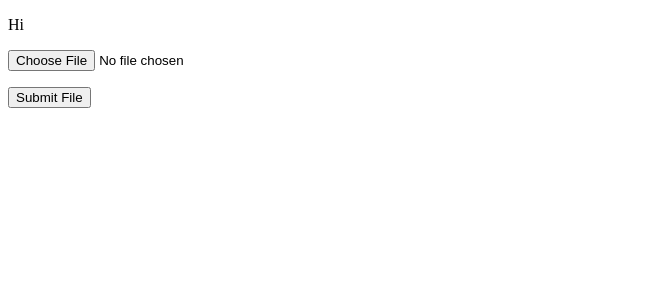
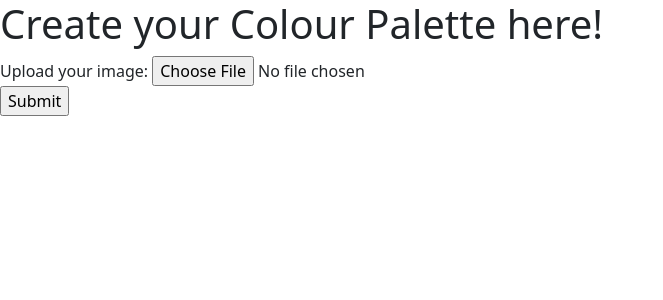
Before and after one commit to AntonyQuang/day-090-palette-extractor-website, a Flask app: page / in a window 1280 px wide. Shown: the top 300 px of the page, without its empty margins (0-663 px from the left). Run offline with Flask 2, Linux system fonts and the light colour scheme; some libraries are stand-ins or nearby versions.

Commit message:
Add upload functionality, introduce error handling

```diff
--- a/main.py
+++ b/main.py
@@ -18,28 +18,33 @@ Bootstrap(app)
 class ImageForm(FlaskForm):
     image = FileField("Upload your image", validators=[FileRequired(),
                                                        FileAllowed(["jpg", "png"], "Images only!"),
-                                                       InputRequired()])
+                                                       ])
     submit = SubmitField()
 
-@app.route("/", methods=["GET"])
+@app.route("/", methods=["GET", "POST"])
 def home():
-
+    uploaded_image = None
     form = ImageForm()
-
-    return render_template("index.html", form=form)
+    if form.validate_on_submit():
+        # Getting the folder to delete any old files
+        image_folder = app.config['UPLOAD_FOLDER']
+        # os.listdir creates a list of files in the image folder, but not the complete path
+        for junk_file in os.listdir(image_folder):
+            # Deletes the images in the folder
+            os.remove(os.path.join(image_folder, junk_file))
+        # Save the uploaded file
+        file = form.image.data
+        filename = secure_filename(file.filename)
+        file.save(os.path.join(app.config['UPLOAD_FOLDER'], filename))
+        uploaded_image = os.path.join(app.config['UPLOAD_FOLDER'], filename)
+        print("Photo Saved")
+        return render_template("index.html", form=form, image=uploaded_image)
+    return render_template("index.html", form=form, image=uploaded_image)
 
 
-@app.route("/upload", methods=["POST"])
-def upload():
-    file = request.files["image"]
-    if file:
-        filename = secure_filename(file.filename)
-        file.save(os.path.join(
-            app.config['UPLOAD_FOLDER'], filename
-        ))
-        print("Photo saved")
-        return redirect(url_for("home"))
-
+@app.errorhandler(413)
+def largefile_error(error):
+    return redirect(url_for("home"))
 
 if __name__ == "__main__":
     app.run(debug=True)
--- a/templates/index.html
+++ b/templates/index.html
@@ -1,18 +1,29 @@
 <!DOCTYPE html>
 <html lang="en">
 <head>
-    <meta charset="UTF-8">
+    <meta charset="utf-8">
+    <meta name="viewport" content="width=device-width, initial-scale=1">
     <title>Palette Extractor</title>
+     <link href="https://cdn.jsdelivr.net/npm/bootstrap@5.2.0/dist/css/bootstrap.min.css" rel="stylesheet" integrity="sha384-gH2yIJqKdNHPEq0n4Mqa/HGKIhSkIHeL5AyhkYV8i59U5AR6csBvApHHNl/vI1Bx" crossorigin="anonymous">
 </head>
 
 <body>
-{% block content %}
-<p>Hi</p>
-<form action="{{url_for('upload')}}" method="post" enctype="multipart/form-data">
-    <input type="file" id="image" name="image"></p>
-    <p><input type="submit" value="Submit File"></p>
-</form>
+    {% block content %}
+    <h1> Create your Colour Palette here!</h1>
 
-{% endblock %}
-    </body>
+    <form action="{{url_for('home')}}" method="post" enctype="multipart/form-data">
+        {{ form.csrf_token }}
+        <div>{{ form.image.label }}: {{ form.image }}
+        {{  ', '.join(form.image.errors) }}</div>
+        <div>{{ form.submit }}</div>
+    </form>
+
+    {% if image %}
+    <img src="{{image}}">
+    {% endif %}
+
+    {% endblock %}
+</body>
+
+<script src="https://cdn.jsdelivr.net/npm/bootstrap@5.2.0/dist/js/bootstrap.bundle.min.js" integrity="sha384-A3rJD856KowSb7dwlZdYEkO39Gagi7vIsF0jrRAoQmDKKtQBHUuLZ9AsSv4jD4Xa" crossorigin="anonymous"></script>
 </html>
```
